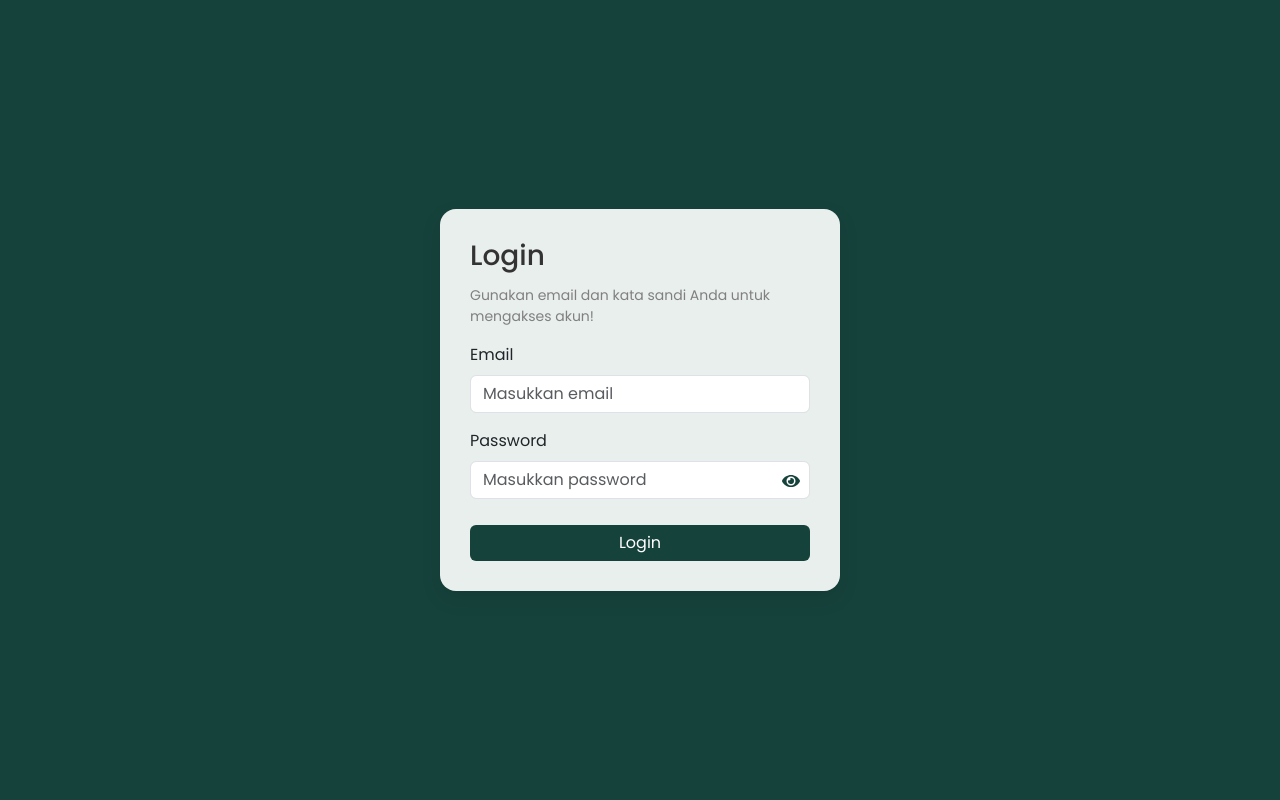
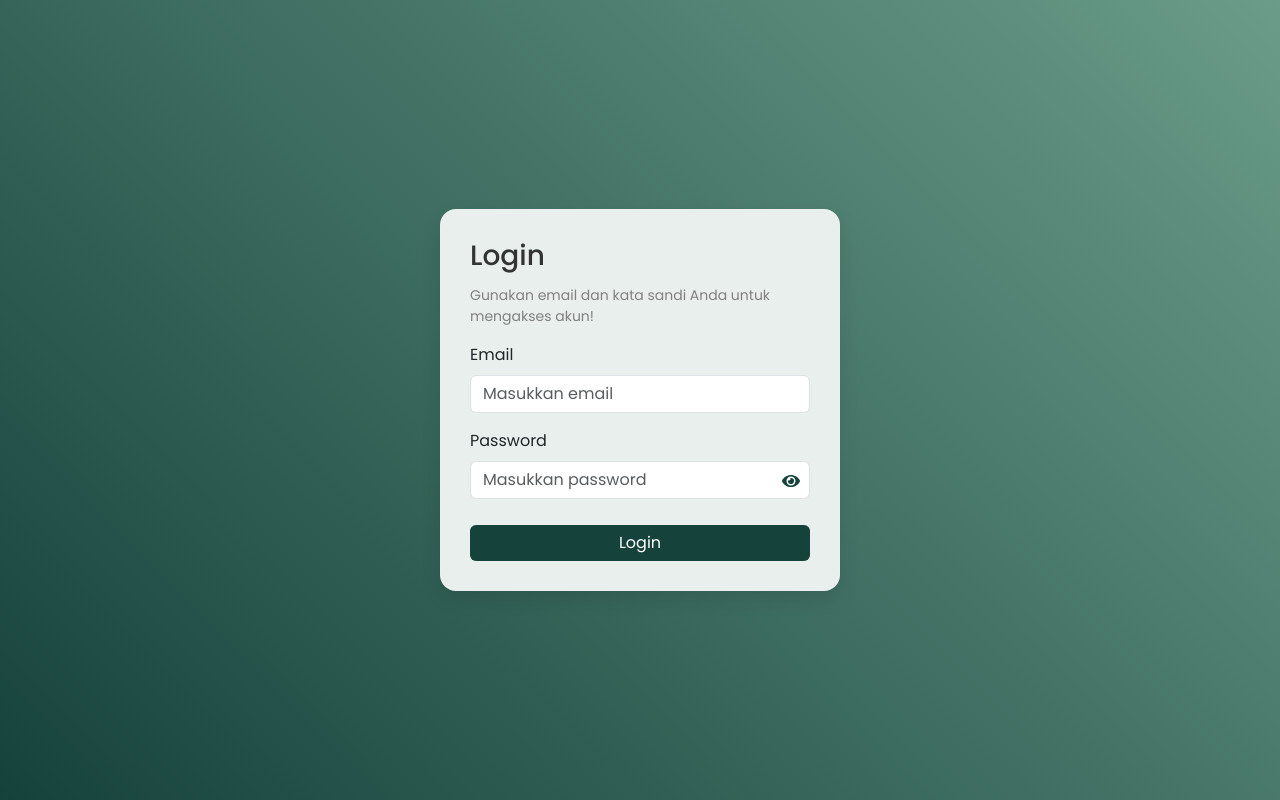
Before and after one commit to willgregorry/laris-amanah, a React (Vite) app: page / in a window 1280 px wide. Built offline with nearby package versions, Linux system fonts and the light colour scheme.

Commit message:
feat: authentication

```diff
--- a/index.html
+++ b/index.html
@@ -9,7 +9,7 @@
 <link rel="preconnect" href="https://fonts.gstatic.com" crossorigin>
 <link href="https://fonts.googleapis.com/css2?family=Poppins:ital,wght@0,100;0,200;0,300;0,400;0,500;0,600;0,700;0,800;0,900;1,100;1,200;1,300;1,400;1,500;1,600;1,700;1,800;1,900&display=swap" rel="stylesheet">
   </head>
-  <body style="background-color: #16423C;">
+  <body style="background: linear-gradient(45deg, #16423C, #6A9C89)">
     <div id="root"></div>
     <script type="module" src="/src/main.jsx"></script>
   </body>
--- a/src/Auth/AuthForm.jsx
+++ b/src/Auth/AuthForm.jsx
@@ -66,7 +66,7 @@ function AuthForm() {
     <div
       style={{
         minHeight: "100vh",
-        backgroundColor: colors.background,
+        background: "linear-gradient(45deg, #16423C, #6A9C89)",
         display: "flex",
         alignItems: "center",
         justifyContent: "center",
```
